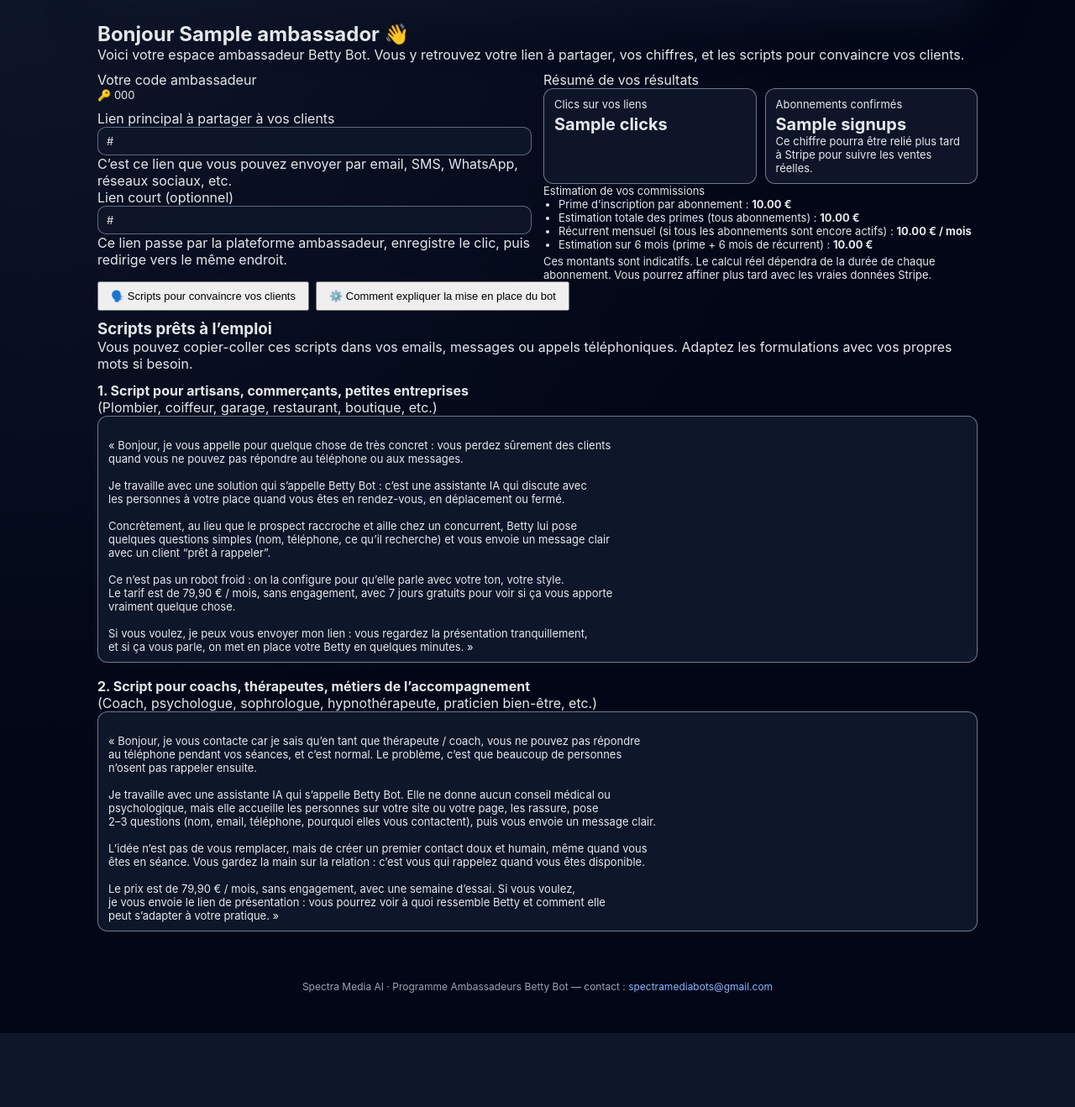
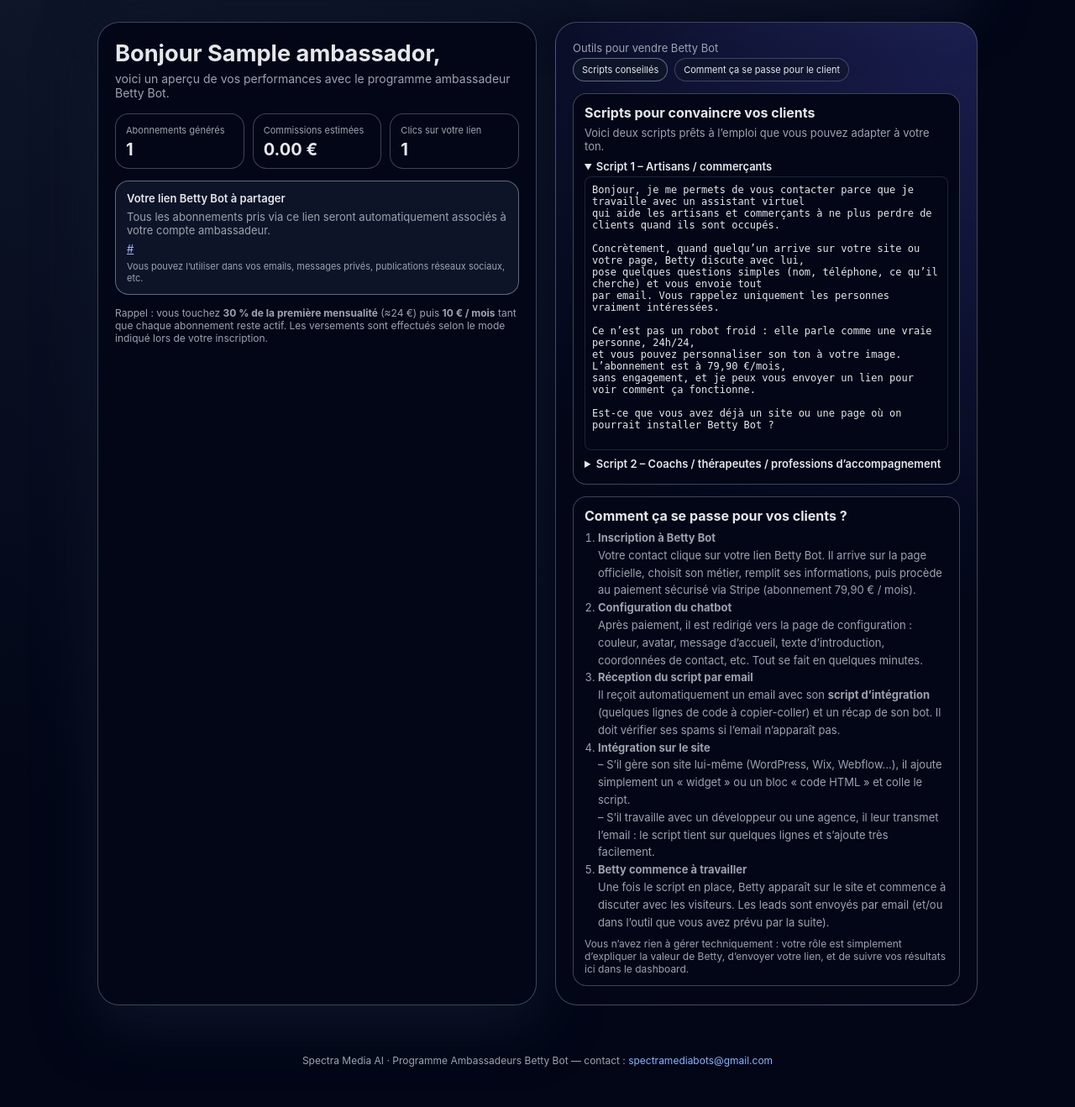
Before and after one commit to vincentbastille10/betty_bots_ambassador, a Flask app: template templates/dashboard.html in a window 1280 px wide. Shown: the part 98-1416 px from the top of the page at 84% size. Before the commit the page ends 1328 px from the top, so only its background shows below. Run offline with Flask 3, Linux system fonts and the light colour scheme; the template is opened without the code that fills it: most values are stand-ins (such as "Sample title", 1, 10 or a date in 2020).

Commit message:
Update dashboard.html

```diff
--- a/templates/dashboard.html
+++ b/templates/dashboard.html
@@ -1,312 +1,285 @@
 {% extends "base.html" %}
-{% block title %}Dashboard Ambassadeur Betty Bot{% endblock %}
-
 {% block content %}
 
-{% if not_found %}
-  <div class="card" style="text-align:center;">
-    <h2>Dashboard introuvable</h2>
-    <p class="lead">
+{% if not ambassador %}
+  <!-- Cas : ref inconnu -->
+  <section style="
+        margin-top:12px;
+        padding:40px 20px 42px;
+        border-radius:var(--radius-xl);
+        border:1px solid var(--border);
+        background:radial-gradient(circle at top,#020617,#020617);
+        text-align:center;
+      ">
+    <h1 style="font-size:1.6rem;margin-bottom:10px;">Dashboard introuvable</h1>
+    <p style="font-size:14px;color:var(--muted);max-width:520px;margin:0 auto 18px;">
       Nous n’avons pas réussi à retrouver votre compte ambassadeur.
+      Vérifiez que vous utilisez le lien reçu après votre inscription.
+      En cas de doute, réinscrivez-vous avec la même adresse email : votre code sera récupéré automatiquement.
     </p>
-    <p class="muted">
-      Vérifiez que vous avez bien utilisé le lien reçu après votre inscription.<br>
-      En cas de doute, réinscrivez-vous avec la même adresse email : vous
-      récupérerez automatiquement votre code existant.
-    </p>
-    <div style="margin-top:14px;">
-      <a href="{{ url_for('inscription') }}" class="btn-primary">
+    <a href="{{ url_for('inscription') }}"
+       style="display:inline-block;padding:11px 22px;border-radius:999px;
+              background:linear-gradient(90deg,#6366f1,#ec4899);color:#f9fafb;
+              font-weight:600;font-size:14px;text-decoration:none;">
       Revenir à la page d’inscription
     </a>
-    </div>
-  </div>
+  </section>
 {% else %}
-  <div class="card">
-    <h2 style="margin-top:0;">
-      Bonjour {{ ambassador.name }} 👋
-    </h2>
-    <p class="lead">
-      Voici votre espace ambassadeur Betty Bot. Vous y retrouvez votre lien à partager,
-      vos chiffres, et les scripts pour convaincre vos clients.
+
+<section style="display:flex;flex-wrap:wrap;gap:22px;margin-top:6px;">
+
+  <!-- Colonne gauche : stats & lien à partager -->
+  <div style="
+        flex:1 1 340px;
+        min-width:280px;
+        border-radius:var(--radius-xl);
+        border:1px solid var(--border);
+        background:radial-gradient(circle at top left,#020617,#020617);
+        padding:22px 20px 20px;
+        box-shadow:0 22px 70px rgba(15,23,42,0.9);
+      ">
+    <h1 style="font-size:1.7rem;line-height:1.1;margin-bottom:6px;">
+      Bonjour {{ ambassador.name or ambassador.email }},
+    </h1>
+    <p style="font-size:14px;color:var(--muted);margin-bottom:16px;">
+      voici un aperçu de vos performances avec le programme ambassadeur Betty Bot.
     </p>
 
-    <div style="
-      display:flex;
-      flex-wrap:wrap;
-      gap:14px;
-      margin-top:10px;
-      align-items:flex-start;
-    ">
-      <div style="flex:1 1 260px;min-width:240px;">
-        <div class="field-label">Votre code ambassadeur</div>
-        <div class="tag" style="font-size:13px;">
-          🔑 {{ ambassador.code }}
-        </div>
-
-        <div class="field-group" style="margin-top:10px;">
-          <div class="field-label">Lien principal à partager à vos clients</div>
-          <div style="
-            padding:8px 10px;
-            border-radius:10px;
-            border:1px solid rgba(148,163,184,0.6);
-            background:rgba(15,23,42,0.9);
-            font-size:13px;
-            word-break:break-all;
-          ">
-            {{ stats.tracking_link }}
-          </div>
-          <div class="hint">
-            C’est ce lien que vous pouvez envoyer par email, SMS, WhatsApp, réseaux sociaux, etc.
-          </div>
-        </div>
-
-        <div class="field-group">
-          <div class="field-label">Lien court (optionnel)</div>
-          <div style="
-            padding:8px 10px;
-            border-radius:10px;
-            border:1px solid rgba(148,163,184,0.6);
-            background:rgba(15,23,42,0.9);
-            font-size:13px;
-            word-break:break-all;
-          ">
-            {{ stats.short_link }}
-          </div>
-          <div class="hint">
-            Ce lien passe par la plateforme ambassadeur, enregistre le clic, puis redirige vers le même endroit.
-          </div>
-        </div>
-      </div>
-
-      <div style="flex:1 1 260px;min-width:240px;">
-        <div class="field-label">Résumé de vos résultats</div>
-        <div style="display:flex;flex-wrap:wrap;gap:10px;">
+    <!-- Stats -->
+    <div style="display:flex;flex-wrap:wrap;gap:10px;margin-bottom:14px;">
       <div style="
             flex:1 1 120px;
-            padding:10px 12px;
-            border-radius:12px;
-            border:1px solid rgba(148,163,184,0.7);
-            background:rgba(15,23,42,0.95);
-            font-size:13px;
+            min-width:120px;
+            padding:12px 12px 10px;
+            border-radius:16px;
+            border:1px solid var(--border);
+            background:#020617;
           ">
-            <div class="muted">Clics sur vos liens</div>
-            <div style="font-size:20px;font-weight:700;margin-top:4px;">
-              {{ stats.clicks }}
+        <div style="font-size:11px;color:var(--muted);margin-bottom:4px;">Abonnements générés</div>
+        <div style="font-size:20px;font-weight:700;">
+          {{ total_sales or 0 }}
         </div>
       </div>
 
       <div style="
             flex:1 1 120px;
-            padding:10px 12px;
-            border-radius:12px;
-            border:1px solid rgba(148,163,184,0.7);
-            background:rgba(15,23,42,0.95);
-            font-size:13px;
+            min-width:120px;
+            padding:12px 12px 10px;
+            border-radius:16px;
+            border:1px solid var(--border);
+            background:#020617;
           ">
-            <div class="muted">Abonnements confirmés</div>
-            <div style="font-size:20px;font-weight:700;margin-top:4px;">
-              {{ stats.signups }}
+        <div style="font-size:11px;color:var(--muted);margin-bottom:4px;">Commissions estimées</div>
+        <div style="font-size:20px;font-weight:700;">
+          {{ "%.2f"|format(total_commission or 0) }} €
         </div>
-            <div class="hint">
-              Ce chiffre pourra être relié plus tard à Stripe pour suivre les ventes réelles.
+      </div>
+
+      <div style="
+            flex:1 1 120px;
+            min-width:120px;
+            padding:12px 12px 10px;
+            border-radius:16px;
+            border:1px solid var(--border);
+            background:#020617;
+          ">
+        <div style="font-size:11px;color:var(--muted);margin-bottom:4px;">Clics sur votre lien</div>
+        <div style="font-size:20px;font-weight:700;">
+          {{ total_clicks or 0 }}
         </div>
       </div>
     </div>
 
-        <div class="sep"></div>
-
-        <div style="font-size:13px;">
-          <div class="field-label">Estimation de vos commissions</div>
-          <ul style="padding-left:18px;margin:0;">
-            <li>
-              Prime d’inscription par abonnement&nbsp;:
-              <strong>{{ '%.2f'|format(stats.upfront_per) }}&nbsp;€</strong>
-            </li>
-            <li>
-              Estimation totale des primes (tous abonnements)&nbsp;:
-              <strong>{{ '%.2f'|format(stats.est_upfront_total) }}&nbsp;€</strong>
-            </li>
-            <li>
-              Récurrent mensuel (si tous les abonnements sont encore actifs)&nbsp;:
-              <strong>{{ '%.2f'|format(stats.est_monthly_recurring) }}&nbsp;€ / mois</strong>
-            </li>
-            <li>
-              Estimation sur 6 mois (prime + 6 mois de récurrent)&nbsp;:
-              <strong>{{ '%.2f'|format(stats.est_6m_total) }}&nbsp;€</strong>
-            </li>
-          </ul>
-          <p class="hint" style="margin-top:4px;">
-            Ces montants sont indicatifs. Le calcul réel dépendra de la durée
-            de chaque abonnement. Vous pourrez affiner plus tard avec les vraies données Stripe.
+    <!-- Lien à partager -->
+    <div style="
+          margin-top:6px;
+          padding:12px 13px;
+          border-radius:16px;
+          border:1px solid rgba(148,163,184,0.6);
+          background:rgba(15,23,42,0.9);
+          font-size:13px;
+        ">
+      <div style="font-weight:600;margin-bottom:6px;">Votre lien Betty Bot à partager</div>
+      <p style="margin-bottom:6px;color:var(--muted);">
+        Tous les abonnements pris via ce lien seront automatiquement associés à votre compte ambassadeur.
+      </p>
+      <p style="word-break:break-all;margin-bottom:6px;">
+        <a href="{{ betty_link }}" target="_blank" rel="noopener"
+           style="color:#a5b4fc;text-decoration:underline;">
+          {{ betty_link }}
+        </a>
+      </p>
+      <p style="font-size:11px;color:var(--muted);">
+        Vous pouvez l’utiliser dans vos emails, messages privés, publications réseaux sociaux, etc.
       </p>
     </div>
+
+    <!-- Rappel commissions -->
+    <div style="margin-top:14px;font-size:12px;color:var(--muted);">
+      Rappel : vous touchez <strong>30&nbsp;% de la première mensualité</strong> (≈24&nbsp;€)
+      puis <strong>10&nbsp;€ / mois</strong> tant que chaque abonnement reste actif.
+      Les versements sont effectués selon le mode indiqué lors de votre inscription.
+    </div>
+  </div>
+
+  <!-- Colonne droite : scripts + explication client -->
+  <div style="
+        flex:1 1 320px;
+        min-width:280px;
+        border-radius:var(--radius-xl);
+        border:1px solid var(--border);
+        background:radial-gradient(circle at top right,rgba(99,102,241,0.25),#020617 55%);
+        padding:22px 20px 22px;
+      ">
+    <!-- Onglets "contenu" très simple -->
+    <div style="margin-bottom:14px;">
+      <div style="font-size:13px;color:var(--muted);margin-bottom:4px;">
+        Outils pour vendre Betty Bot
+      </div>
+      <div style="display:flex;gap:8px;flex-wrap:wrap;">
+        <div style="
+              padding:6px 10px;
+              border-radius:999px;
+              border:1px solid rgba(148,163,184,0.6);
+              font-size:11px;
+              background:rgba(15,23,42,0.9);
+            ">
+          Scripts conseillés
+        </div>
+        <div style="
+              padding:6px 10px;
+              border-radius:999px;
+              border:1px solid rgba(148,163,184,0.35);
+              font-size:11px;
+              background:rgba(15,23,42,0.6);
+            ">
+          Comment ça se passe pour le client
         </div>
       </div>
     </div>
 
-  <!-- Onglets scripts + explications client -->
-  <div class="card">
-    <div style="display:flex;gap:8px;flex-wrap:wrap;margin-bottom:10px;">
-      <button type="button"
-              class="btn-primary"
-              id="tab-btn-scripts"
-              style="padding:8px 14px;font-size:13px;">
-        🗣️ Scripts pour convaincre vos clients
-      </button>
-      <button type="button"
-              class="btn-ghost"
-              id="tab-btn-explications"
-              style="padding:8px 14px;font-size:13px;">
-        ⚙️ Comment expliquer la mise en place du bot
-      </button>
+    <!-- Scripts de vente -->
+    <div style="
+          padding:12px 13px;
+          border-radius:16px;
+          border:1px solid var(--border);
+          background:#020617;
+          font-size:13px;
+          margin-bottom:14px;
+        ">
+      <h2 style="font-size:1rem;margin-bottom:6px;">Scripts pour convaincre vos clients</h2>
+      <p style="color:var(--muted);margin-bottom:8px;">
+        Voici deux scripts prêts à l’emploi que vous pouvez adapter à votre ton.
+      </p>
+
+      <details open style="margin-bottom:8px;">
+        <summary style="cursor:pointer;font-weight:600;margin-bottom:4px;">
+          Script 1 – Artisans / commerçants
+        </summary>
+        <pre style="
+              white-space:pre-wrap;
+              font-size:12px;
+              margin-top:4px;
+              background:#020617;
+              border-radius:8px;
+              padding:8px;
+              border:1px solid rgba(31,41,55,0.9);
+            ">
+Bonjour, je me permets de vous contacter parce que je travaille avec un assistant virtuel
+qui aide les artisans et commerçants à ne plus perdre de clients quand ils sont occupés.
+
+Concrètement, quand quelqu’un arrive sur votre site ou votre page, Betty discute avec lui,
+pose quelques questions simples (nom, téléphone, ce qu’il cherche) et vous envoie tout
+par email. Vous rappelez uniquement les personnes vraiment intéressées.
+
+Ce n’est pas un robot froid : elle parle comme une vraie personne, 24h/24,
+et vous pouvez personnaliser son ton à votre image. L’abonnement est à 79,90 €/mois,
+sans engagement, et je peux vous envoyer un lien pour voir comment ça fonctionne.
+
+Est-ce que vous avez déjà un site ou une page où on pourrait installer Betty Bot ?
+            </pre>
+      </details>
+
+      <details>
+        <summary style="cursor:pointer;font-weight:600;margin-bottom:4px;">
+          Script 2 – Coachs / thérapeutes / professions d’accompagnement
+        </summary>
+        <pre style="
+              white-space:pre-wrap;
+              font-size:12px;
+              margin-top:4px;
+              background:#020617;
+              border-radius:8px;
+              padding:8px;
+              border:1px solid rgba(31,41,55,0.9);
+            ">
+Je vous contacte parce que beaucoup de coachs et de thérapeutes perdent des demandes
+de rendez-vous simplement parce qu’ils ne peuvent pas répondre tout de suite.
+
+Betty Bot est une assistante virtuelle spécialisée : elle accueille vos visiteurs,
+explique votre activité avec vos mots, prend les coordonnées (nom, email, téléphone)
+et le motif de la demande, puis vous envoie un récap clair à traiter quand vous êtes disponible.
+
+L’idée n’est pas de remplacer votre relation humaine, mais de filtrer,
+d’organiser, et de rassurer les personnes qui arrivent chez vous de jour comme de nuit.
+
+L’abonnement est à 79,90 €/mois, sans engagement. Si vous le souhaitez,
+je vous envoie un lien de démonstration et vous verrez exactement
+comment Betty peut travailler pour vous en arrière-plan.
+            </pre>
+      </details>
     </div>
 
-    <!-- Onglet 1 : scripts de vente -->
-    <div id="tab-scripts">
-      <h3 style="margin-top:0;">Scripts prêts à l’emploi</h3>
-      <p class="muted" style="margin-bottom:12px;">
-        Vous pouvez copier-coller ces scripts dans vos emails, messages ou appels téléphoniques.
-        Adaptez les formulations avec vos propres mots si besoin.
-      </p>
-
-      <h4>1. Script pour artisans, commerçants, petites entreprises</h4>
-      <p class="hint">
-        (Plombier, coiffeur, garage, restaurant, boutique, etc.)
-      </p>
+    <!-- Explication parcours client -->
     <div style="
-        padding:10px 12px;
-        border-radius:12px;
-        border:1px solid rgba(148,163,184,0.7);
-        background:rgba(15,23,42,0.98);
+          padding:12px 13px;
+          border-radius:16px;
+          border:1px solid var(--border);
+          background:#020617;
           font-size:13px;
-        white-space:pre-line;
         ">
-« Bonjour, je vous appelle pour quelque chose de très concret : vous perdez sûrement des clients
-quand vous ne pouvez pas répondre au téléphone ou aux messages.
-
-Je travaille avec une solution qui s’appelle Betty Bot : c’est une assistante IA qui discute avec
-les personnes à votre place quand vous êtes en rendez-vous, en déplacement ou fermé.
-
-Concrètement, au lieu que le prospect raccroche et aille chez un concurrent, Betty lui pose
-quelques questions simples (nom, téléphone, ce qu’il recherche) et vous envoie un message clair
-avec un client “prêt à rappeler”.
-
-Ce n’est pas un robot froid : on la configure pour qu’elle parle avec votre ton, votre style.
-Le tarif est de 79,90 € / mois, sans engagement, avec 7 jours gratuits pour voir si ça vous apporte
-vraiment quelque chose.
-
-Si vous voulez, je peux vous envoyer mon lien : vous regardez la présentation tranquillement,
-et si ça vous parle, on met en place votre Betty en quelques minutes. »
-      </div>
-
-      <h4 style="margin-top:18px;">2. Script pour coachs, thérapeutes, métiers de l’accompagnement</h4>
-      <p class="hint">
-        (Coach, psychologue, sophrologue, hypnothérapeute, praticien bien-être, etc.)
-      </p>
-      <div style="
-        padding:10px 12px;
-        border-radius:12px;
-        border:1px solid rgba(148,163,184,0.7);
-        background:rgba(15,23,42,0.98);
-        font-size:13px;
-        white-space:pre-line;
-      ">
-« Bonjour, je vous contacte car je sais qu’en tant que thérapeute / coach, vous ne pouvez pas répondre
-au téléphone pendant vos séances, et c’est normal. Le problème, c’est que beaucoup de personnes
-n’osent pas rappeler ensuite.
-
-Je travaille avec une assistante IA qui s’appelle Betty Bot. Elle ne donne aucun conseil médical ou
-psychologique, mais elle accueille les personnes sur votre site ou votre page, les rassure, pose
-2–3 questions (nom, email, téléphone, pourquoi elles vous contactent), puis vous envoie un message clair.
-
-L’idée n’est pas de vous remplacer, mais de créer un premier contact doux et humain, même quand vous
-êtes en séance. Vous gardez la main sur la relation : c’est vous qui rappelez quand vous êtes disponible.
-
-Le prix est de 79,90 € / mois, sans engagement, avec une semaine d’essai. Si vous voulez,
-je vous envoie le lien de présentation : vous pourrez voir à quoi ressemble Betty et comment elle
-peut s’adapter à votre pratique. »
-      </div>
-    </div>
-
-    <!-- Onglet 2 : explication parcours client -->
-    <div id="tab-explications" style="display:none;">
-      <h3 style="margin-top:0;">Comment expliquer la mise en place du bot à votre client</h3>
-      <p class="muted" style="margin-bottom:10px;">
-        Voici une façon simple d’expliquer au client ce qui se passe une fois qu’il clique sur votre lien.
-      </p>
-
-      <ol style="padding-left:18px;font-size:13px;margin:0;">
-        <li style="margin-bottom:8px;">
+      <h2 style="font-size:1rem;margin-bottom:6px;">Comment ça se passe pour vos clients&nbsp;?</h2>
+      <ol style="margin-left:16px;color:var(--muted);line-height:1.6;">
+        <li>
           <strong>Inscription à Betty Bot</strong><br>
-          Votre client arrive sur la page Betty (<code>spectramedia.online</code>), découvre
-          l’offre et clique sur le bouton pour configurer son bot. Il souscrit à l’abonnement
-          de 79,90 € / mois (via Stripe, paiement sécurisé).
+          Votre contact clique sur votre lien Betty Bot. Il arrive sur la page officielle,
+          choisit son métier, remplit ses informations, puis procède au paiement
+          sécurisé via Stripe (abonnement 79,90&nbsp;€ / mois).
         </li>
-        <li style="margin-bottom:8px;">
+        <li>
           <strong>Configuration du chatbot</strong><br>
-          Il choisit son métier, la couleur, l’avatar, le ton, et renseigne ses coordonnées
-          (nom, email, téléphone…). Tout se fait en quelques minutes.
+          Après paiement, il est redirigé vers la page de configuration :
+          couleur, avatar, message d’accueil, texte d’introduction, coordonnées de contact, etc.
+          Tout se fait en quelques minutes.
         </li>
-        <li style="margin-bottom:8px;">
+        <li>
           <strong>Réception du script par email</strong><br>
-          Une fois la configuration terminée, il reçoit un email avec son
-          <strong>script d’intégration</strong> (le code à coller sur son site).
-          👉 Lui dire de <strong>vérifier ses spams</strong> si l’email n’arrive pas.
+          Il reçoit automatiquement un email avec son <strong>script d’intégration</strong>
+          (quelques lignes de code à copier-coller) et un récap de son bot.
+          Il doit vérifier ses spams si l’email n’apparaît pas.
         </li>
-        <li style="margin-bottom:8px;">
-          <strong>Intégration du bot sur son site</strong><br>
-          Le script tient sur 2 lignes. Le client peut :
-          <ul style="padding-left:18px;margin:4px 0;">
-            <li>soit l’envoyer à son développeur / webmaster,</li>
-            <li>soit le coller lui-même dans un bloc “HTML / Widget” sur son site Wix, WordPress, etc.</li>
-          </ul>
-          Une fois collé et enregistré, le bouton / widget Betty apparaît sur son site.
+        <li>
+          <strong>Intégration sur le site</strong><br>
+          – S’il gère son site lui-même (WordPress, Wix, Webflow…), il ajoute simplement un
+          «&nbsp;widget&nbsp;» ou un bloc «&nbsp;code HTML&nbsp;» et colle le script.<br>
+          – S’il travaille avec un développeur ou une agence, il leur transmet l’email :
+          le script tient sur quelques lignes et s’ajoute très facilement.
         </li>
         <li>
           <strong>Betty commence à travailler</strong><br>
-          Dès que le script est en place, Betty accueille les visiteurs,
-          pose les questions importantes et envoie les leads au client par email
-          ou dans son espace dédié.
+          Une fois le script en place, Betty apparaît sur le site et commence à discuter
+          avec les visiteurs. Les leads sont envoyés par email (et/ou dans l’outil que
+          vous avez prévu par la suite).
         </li>
       </ol>
-
-      <p class="hint" style="margin-top:8px;">
-        En résumé : <strong>vous</strong> amenez le client sur la page Betty avec votre lien,
-        <strong>Betty</strong> s’occupe de l’inscription et de l’assistant IA, et vous touchez
-        votre commission sur chaque abonnement.
+      <p style="font-size:12px;color:var(--muted);margin-top:8px;">
+        Vous n’avez rien à gérer techniquement : votre rôle est simplement d’expliquer
+        la valeur de Betty, d’envoyer votre lien, et de suivre vos résultats ici dans le dashboard.
       </p>
     </div>
   </div>
+</section>
+
 {% endif %}
 
 {% endblock %}
-
-{% block scripts %}
-<script>
-  // Petit switch d’onglets local (sans autre fichier)
-  const tabBtnScripts = document.getElementById('tab-btn-scripts');
-  const tabBtnExp = document.getElementById('tab-btn-explications');
-  const tabScripts = document.getElementById('tab-scripts');
-  const tabExp = document.getElementById('tab-explications');
-
-  if (tabBtnScripts && tabBtnExp && tabScripts && tabExp) {
-    tabBtnScripts.addEventListener('click', () => {
-      tabScripts.style.display = '';
-      tabExp.style.display = 'none';
-      tabBtnScripts.classList.add('btn-primary');
-      tabBtnScripts.classList.remove('btn-ghost');
-      tabBtnExp.classList.add('btn-ghost');
-      tabBtnExp.classList.remove('btn-primary');
-    });
-
-    tabBtnExp.addEventListener('click', () => {
-      tabScripts.style.display = 'none';
-      tabExp.style.display = '';
-      tabBtnExp.classList.add('btn-primary');
-      tabBtnExp.classList.remove('btn-ghost');
-      tabBtnScripts.classList.add('btn-ghost');
-      tabBtnScripts.classList.remove('btn-primary');
-    });
-  }
-</script>
-{% endblock %}
```
Lines whose indentation alone changed are shown as unchanged.
